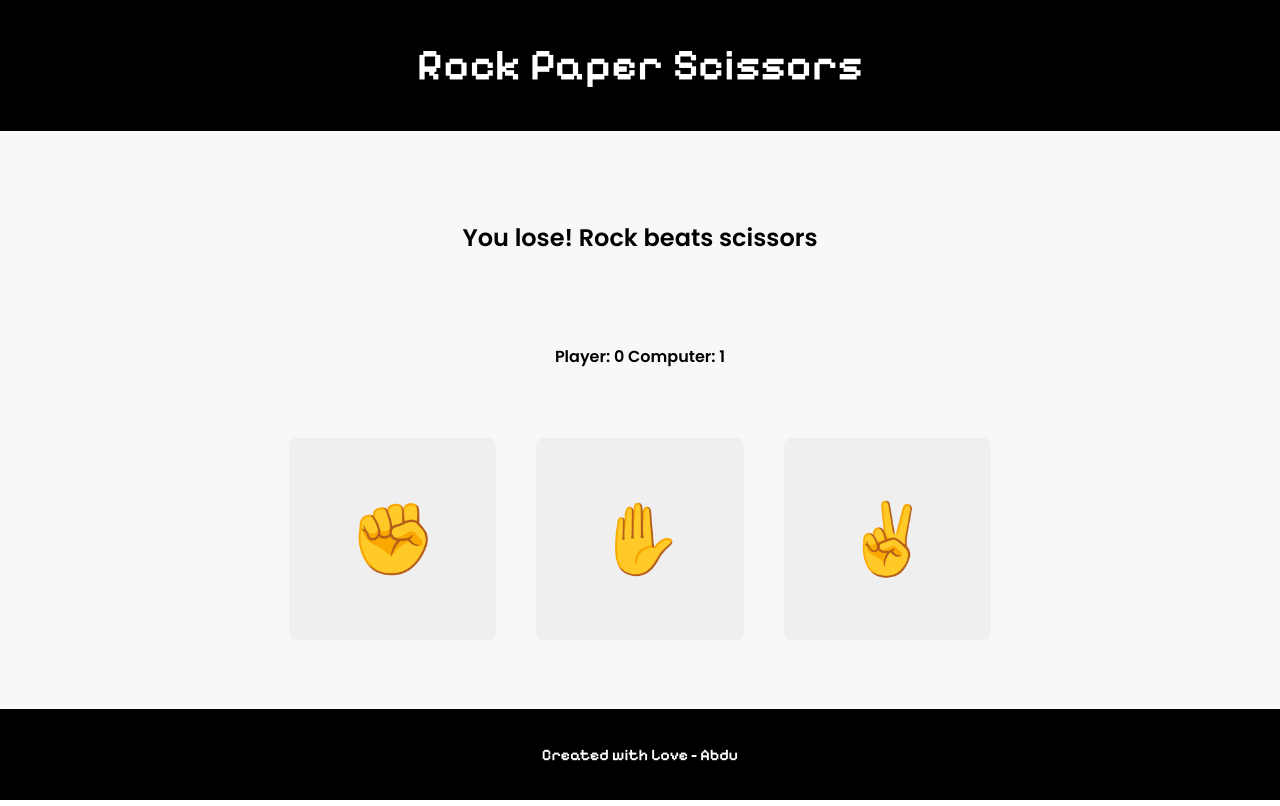
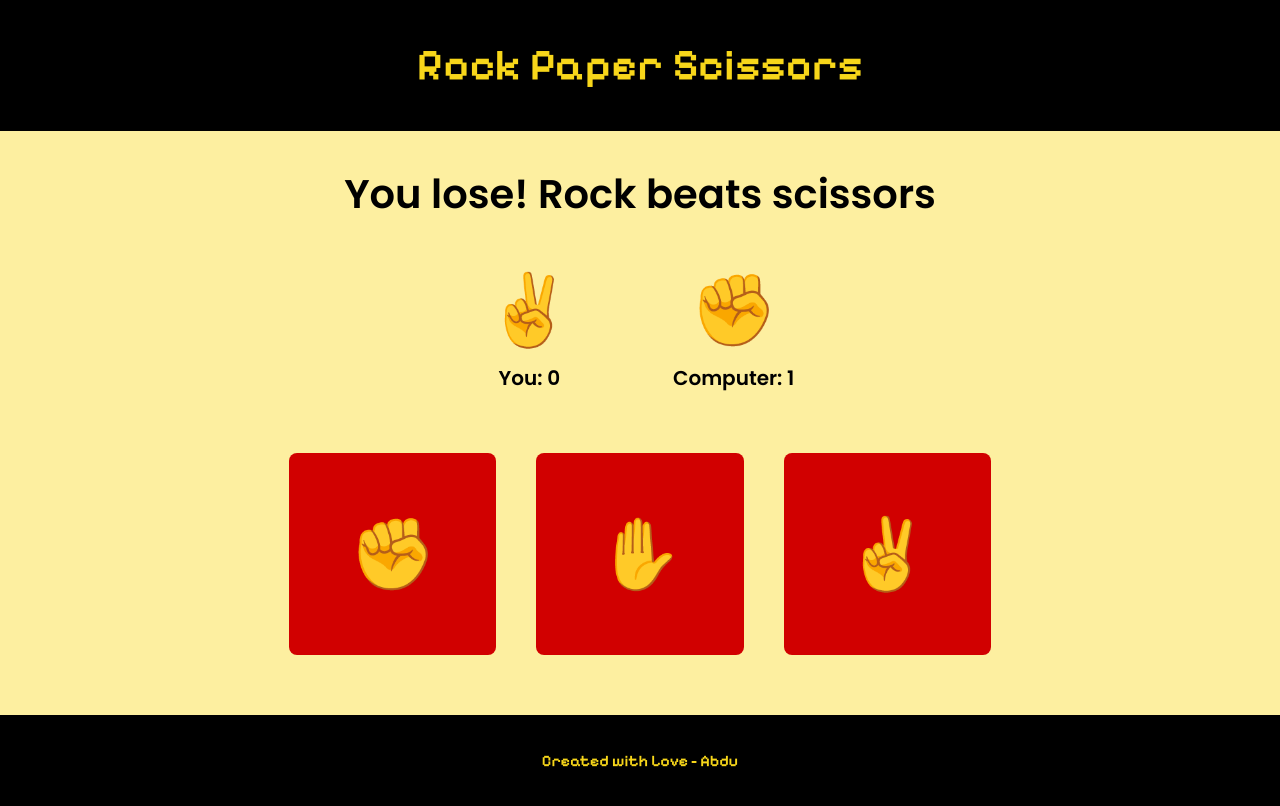
Before and after one commit to abdu61/rock-paper-scissor, a plain HTML site: page index.html in a window 1280 px wide. Both pictures are taken after a click on the button "✌️". Drawn offline with Linux system fonts and the light colour scheme.

Commit message:
Minor Modification to UI and Code

```diff
--- a/index.html
+++ b/index.html
@@ -8,6 +8,7 @@
     <link href="https://fonts.googleapis.com/css2?family=Pixelify+Sans:wght@600&display=swap" rel="stylesheet">
     <link href="https://fonts.googleapis.com/css2?family=Poppins:wght@600&display=swap" rel="stylesheet">
     <link rel="stylesheet" href="styles.css">
+    <link rel="icon" href="image/victory.ico" >
     <script src="javascript.js" defer></script>
     <title>Rock Paper Scissors</title>
 </head>
@@ -17,7 +18,16 @@
 
     <div class="container">
         <h2 id="outcome">Choose Your Weapon</h2>
-        <div id="result"></div>
+        <div id="showInput">
+            <div id="Player">
+                <div id="playerInput">?</div>
+                <div id="playerScore">You: <span id="playerScoreNumber">0</span></div>
+            </div>
+            <div id="Computer">
+                <div id="computerInput">?</div>
+                <div id="computerScore">Computer: <span id="computerScoreNumber">0</span></div>
+            </div>
+        </div>
         <div class="buttons">
         <button id="rock" class="rps">✊</button>
         <button id="paper" class="rps">✋</button>
--- a/javascript.js
+++ b/javascript.js
@@ -10,49 +10,63 @@ function getComputerChoice(){
     }
 }
 
+const computerPlay = document.querySelector('#computerInput');
+const playerPlay = document.querySelector('#playerInput');
 function playRound(player, computer) {
     if(computer === "rock")
     {
+        computerPlay.textContent = "✊";
         if(player === "scissors")
         {
+            playerPlay.textContent = "✌️";
             return "You lose! Rock beats scissors";
         }
         else if(player === "paper")
         {
+            playerPlay.textContent = "✋";
             return "You win! Paper beats rock";
         }
         else
         {
+            playerPlay.textContent = "✊";
             return "It's a tie!";
         }
     }
     else if(computer === "paper")
     {
+        computerPlay.textContent = "✋";
         if(player === "rock")
         {
+            playerPlay.textContent = "✊";
             return "You lose! Paper beats rock";
         }
         else if(player === "scissors")
         {
+            playerPlay.textContent = "✌️";
             return "You win! Scissors beats paper";
         }
         else
         {
+            playerPlay.textContent = "✋";
             return "It's a tie!";
         }
     }
     else
     {
+        computerPlay.textContent = "✌️";
         if(player === "paper")
         {
+            playerPlay.textContent = "✋";
             return "You lose! Scissors beats paper";
         }
         else if(player === "rock")
         {
+            playerPlay.textContent = "✊";
             return "You win! Rock beats scissors";
         }
         else
         {
+            playerPlay.textContent = "✌️";
             return "It's a tie!";
         }
     }
@@ -71,9 +85,9 @@ function getComputerScore(){
 }
 
 const btn = document.querySelectorAll('.rps');
-const result = document.querySelector('#result');
 const outcome = document.querySelector('#outcome');
-result.textContent = "Player: " + getPlayerScore() + '\t' + '\t' + " Computer: " + getComputerScore();
+const pScore = document.querySelector('#playerScoreNumber');
+const cScore = document.querySelector('#computerScoreNumber');
 
 btn.forEach((button) => {
     button.addEventListener('click', () => {
@@ -83,31 +97,32 @@ btn.forEach((button) => {
 
         if(round.includes("win")){
             score++;
+            pScore.textContent = score;
         }
         else if(round.includes("lose")){
             cscore++;
+            cScore.textContent = cscore;
         }
         outcome.textContent = round;
-        result.textContent = "Player: " + getPlayerScore() + " Computer: " + getComputerScore();
         resultReset();
     });
 });
 
 function resultReset(){
     if(score == 5){
-        result.textContent = "You win the game!";
         confirm("You Won, Do You want to Play Again?");
         outcome.textContent = "Choose Your Weapon";
         score = 0;
         cscore = 0;
-        result.textContent = "Player: " + getPlayerScore() + " Computer: " + getComputerScore();
+        pScore.textContent = score;
+        cScore.textContent = cscore;
     }
     else if(cscore == 5){
-        result.textContent = "You lose the game!";
         confirm("You Lose, Do you want to Play Again?");
         outcome.textContent = "Choose Your Weapon";
         score = 0;
         cscore = 0;
-        result.textContent = "Player: " + getPlayerScore() + " Computer: " + getComputerScore();
+        pScore.textContent = score;
+        cScore.textContent = cscore;
     }
 }
--- a/styles.css
+++ b/styles.css
@@ -15,6 +15,11 @@ header{
 header h1{
     font-family: 'Pixelify Sans', sans-serif;
     font-size: 44px;
+    color: #f7d61a;
+}
+
+#outcome{
+    font-size: 2.5rem;
 }
 
 .container{
@@ -25,28 +30,43 @@ header h1{
     align-items: center;
     color: black;
     font-family: 'Poppins', sans-serif;
-    background-color: rgb(248, 248, 248);
+    background-color: #fdefa0;
 }
 
 .buttons{
     display: flex;
     gap: 40px;
+    padding: 60px 0px;
 }
 
 button{
     padding: 60px;
     border-radius: 8px;
+    background-color: hsl(0, 100%, 41%);
     border: none;
     font-size: 70px;
     cursor: pointer;
 }
 
 button:hover{
-    background-color: #7e7e7e;
+    background-color: hsl(0, 100%, 31%);
 }
 
 footer{
     background: #000000;
     padding: 20px;
     font-family: 'Pixelify Sans', sans-serif;
+    color: #f7d61a;
 }
+
+#showInput{
+    display: flex;
+    justify-content: center;
+    gap: 100px;
+    font-size: 70px;
+}
+
+#computerScore, #playerScore, #computerScoreNumber , #playerScoreNumber{
+    font-size: 20px;
+
+}
```
Also changed, not shown: image/victory.ico (added).
